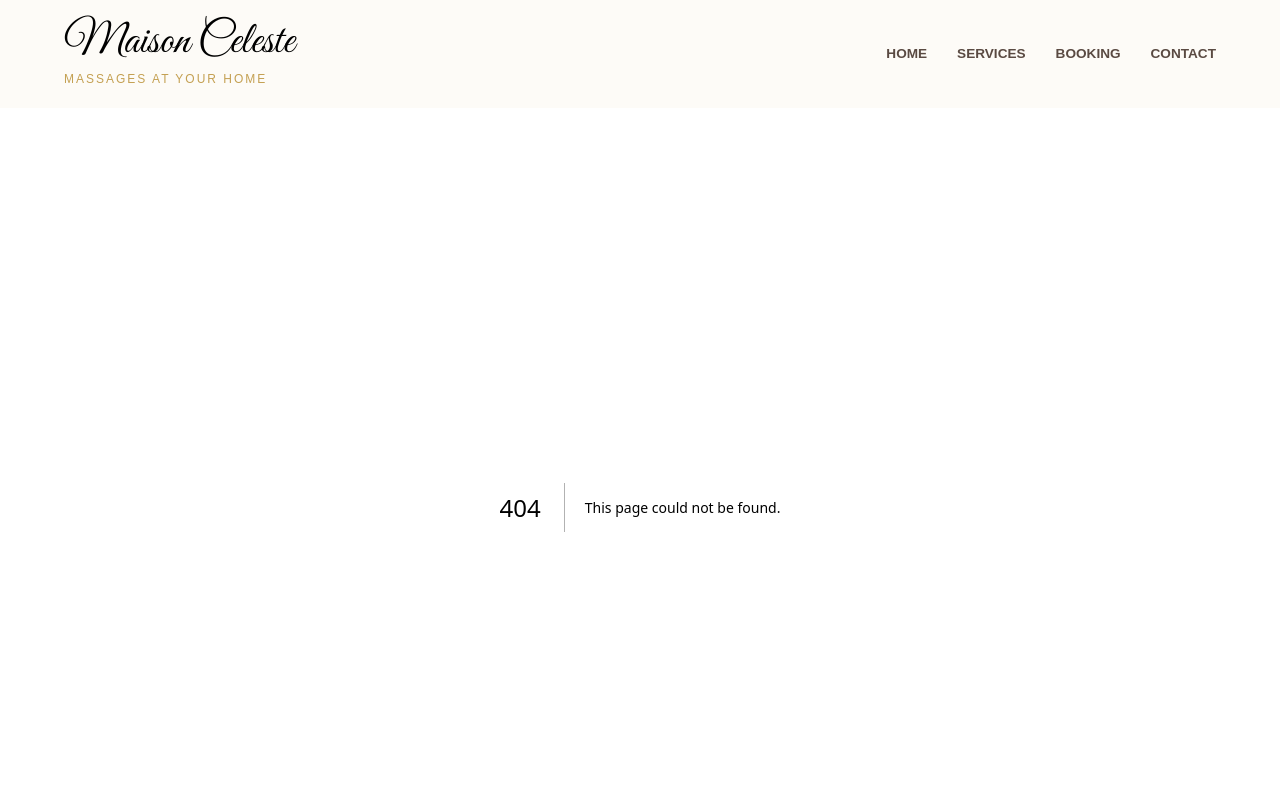
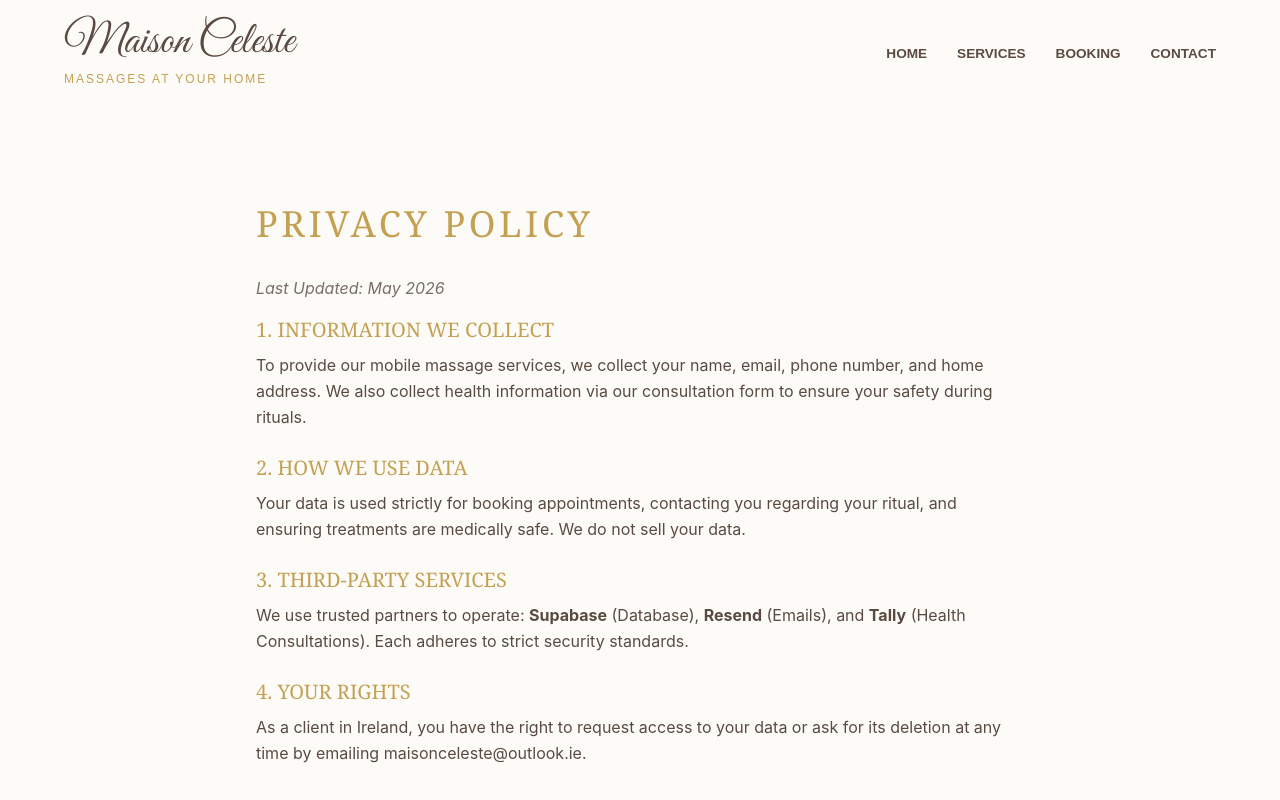
Before and after one commit to Prezzi25742/Celeste-Maison, a Next.js app: page /privacy in a window 1280 px wide. Before the commit this address had no page. Shown: the top 800 px of the page. Built offline with nearby package versions, Linux system fonts and the light colour scheme; a web font is replaced by a local one.

Commit message:
Add files via upload

```diff
--- /dev/null
+++ b/app/cookies/page.tsx
@@ -0,0 +1,23 @@
+export default function CookiePolicy() {
+  return (
+    <main className="min-h-screen bg-[#FDFBF7] py-24 px-6 font-sans text-[#5A4A42]">
+      <div className="max-w-3xl mx-auto">
+        <h1 className="text-4xl font-serif text-[#C4A052] mb-8 uppercase tracking-widest">Cookie Policy</h1>
+
+        <section className="space-y-6">
+          <p className="leading-relaxed">Maison Celeste uses cookies to improve your experience. These are small text files stored on your device.</p>
+
+          <div>
+            <h2 className="text-xl font-serif text-[#C4A052] mb-2 uppercase">Essential Cookies</h2>
+            <p className="leading-relaxed">These are necessary for the website to function, such as remembering your booking progress or your cookie consent preferences.</p>
+          </div>
+
+          <div>
+            <h2 className="text-xl font-serif text-[#C4A052] mb-2 uppercase">Managing Cookies</h2>
+            <p className="leading-relaxed">You can choose to disable cookies through your browser settings, though some parts of our booking ritual may not function correctly.</p>
+          </div>
+        </section>
+      </div>
+    </main>
+  );
+}
--- /dev/null
+++ b/app/privacy/page.tsx
@@ -0,0 +1,32 @@
+export default function PrivacyPolicy() {
+  return (
+    <main className="min-h-screen bg-[#FDFBF7] py-24 px-6 font-sans text-[#5A4A42]">
+      <div className="max-w-3xl mx-auto">
+        <h1 className="text-4xl font-serif text-[#C4A052] mb-8 uppercase tracking-widest">Privacy Policy</h1>
+        <p className="mb-4 opacity-80 italic">Last Updated: May 2026</p>
+
+        <section className="space-y-6">
+          <div>
+            <h2 className="text-xl font-serif text-[#C4A052] mb-2 uppercase">1. Information We Collect</h2>
+            <p className="leading-relaxed">To provide our mobile massage services, we collect your name, email, phone number, and home address. We also collect health information via our consultation form to ensure your safety during rituals.</p>
+          </div>
+
+          <div>
+            <h2 className="text-xl font-serif text-[#C4A052] mb-2 uppercase">2. How We Use Data</h2>
+            <p className="leading-relaxed">Your data is used strictly for booking appointments, contacting you regarding your ritual, and ensuring treatments are medically safe. We do not sell your data.</p>
+          </div>
+
+          <div>
+            <h2 className="text-xl font-serif text-[#C4A052] mb-2 uppercase">3. Third-Party Services</h2>
+            <p className="leading-relaxed">We use trusted partners to operate: <strong>Supabase</strong> (Database), <strong>Resend</strong> (Emails), and <strong>Tally</strong> (Health Consultations). Each adheres to strict security standards.</p>
+          </div>
+
+          <div>
+            <h2 className="text-xl font-serif text-[#C4A052] mb-2 uppercase">4. Your Rights</h2>
+            <p className="leading-relaxed">As a client in Ireland, you have the right to request access to your data or ask for its deletion at any time by emailing maisonceleste@outlook.ie.</p>
+          </div>
+        </section>
+      </div>
+    </main>
+  );
+}
```
